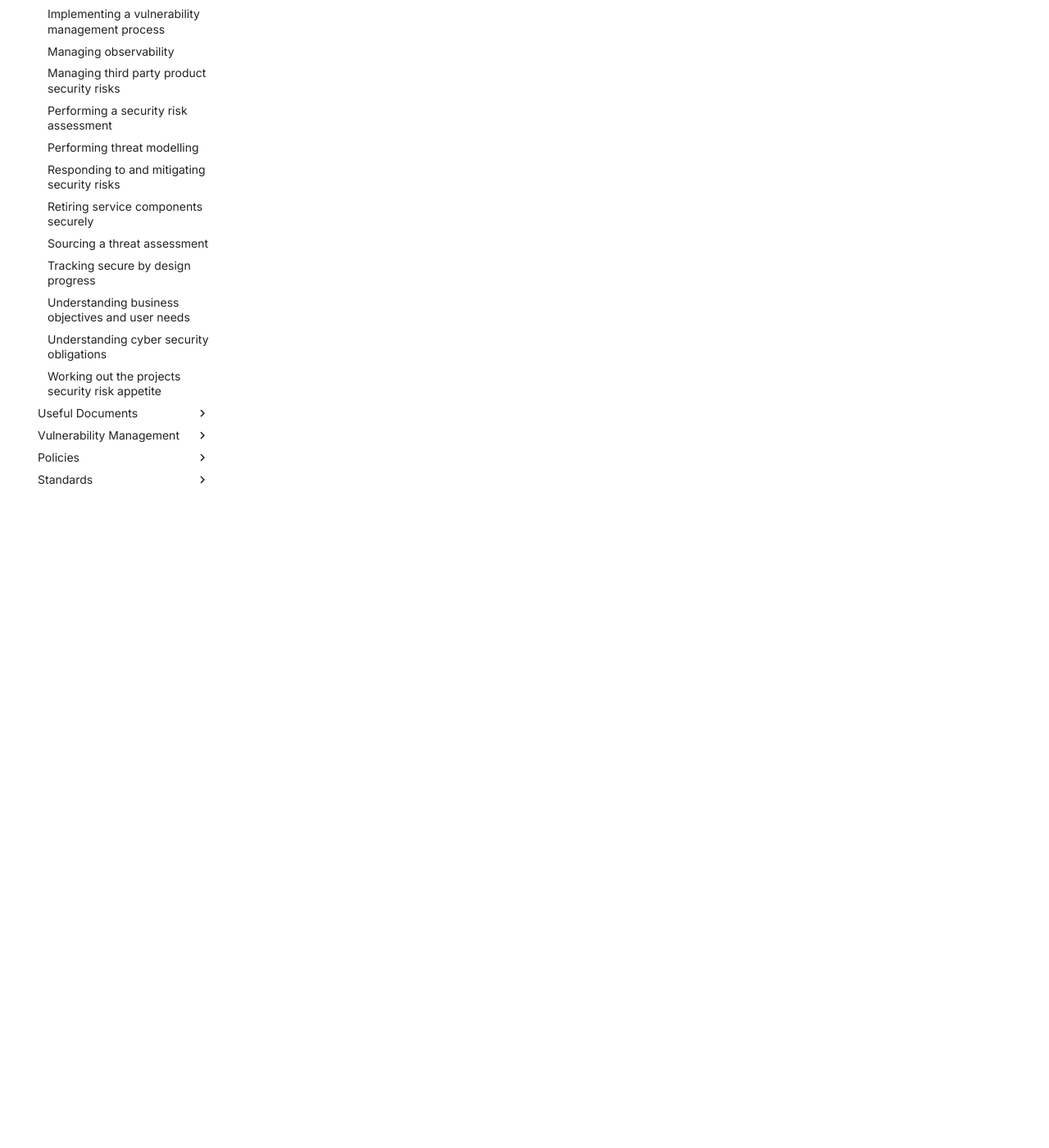
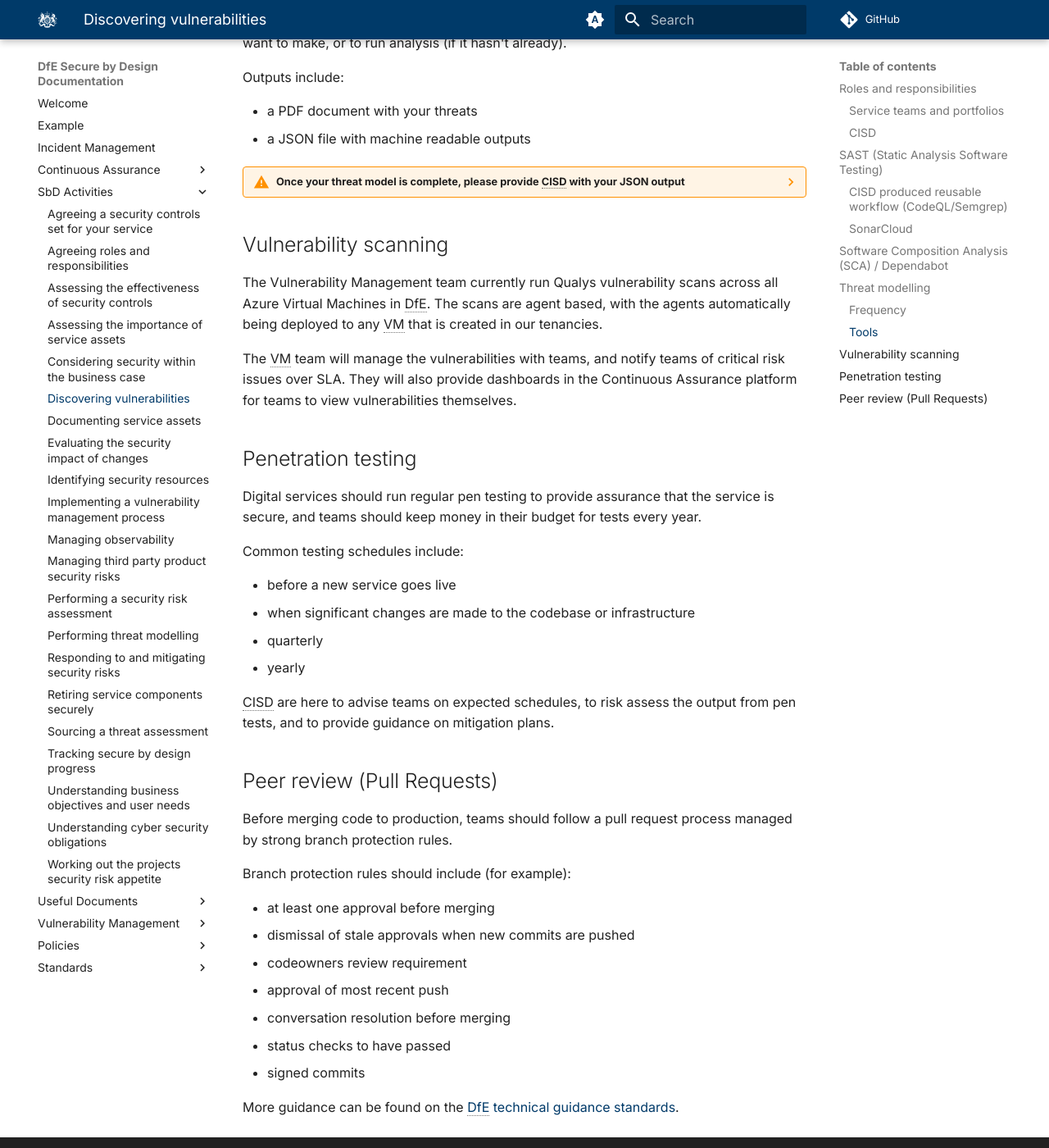
Before and after one commit to DFE-Digital/secure-by-design-docs, an MkDocs documentation site: the page built from docs/SbD Activities/discovering_vulnerabilities.md, in a window 1280 px wide and 1400 px high, scrolled down 3899 px. Shown: the whole window at 82% size. Built offline with MkDocs 1.6.1 and Material for MkDocs 9.7.7, drawn with Linux system fonts in a browser that asks for light colours; comment, search, counter and statistics services are not loaded; some of the changed text lies outside the part shown.

Commit message:
Discover vulns

```diff
--- a/docs/SbD Activities/discovering_vulnerabilities.md
+++ b/docs/SbD Activities/discovering_vulnerabilities.md
@@ -6,6 +6,27 @@ DfE CISD has provided a number of tools, templates and guides to help portfolios
 
 ## Roles and responsibilities
 
+### Service teams and portfolios
+
+It is the service teams and portfolios responsibility to produce secure digital services and to follow good practices when building their services.
+
+Part of building digital services is to ensure that potential vulnerabilities are found and fixed within reasonable timeframes to reduce the risk to the service and data. This should include steps that should be taken in multiple steps within the software development lifecycle to try and discover vulnerabilities and mitigate them.
+
+### CISD
+
+It is CISDs responsibility to provide support, guidance and tooling to digital service teams and portfolios in vulnerability discovery, mitigation planning, vulnerability tracking and risk management.
+
+CISD will:
+
+* provide SAST tooling, templates and guidance
+* provide SCA tooling, templates and guidance
+* provide threat modelling tooling, guidance and resource
+* provide mitigation plan assistance
+* provide vulnerability management for critical issues
+* run a Vulnerability Disclosure Programme
+* run vulnerability scans for virtual machines in Azure
+* provide assistance and guidance on building DAST scans into CI/CD
+* provide guidance and assistance on running penetration tests and producing mitigations for vulnerabilities
 
 
 ## SAST (Static Analysis Software Testing)
@@ -103,3 +124,41 @@ Outputs include:
 
 ??? warning "Once your threat model is complete, please provide CISD with your JSON output"
     Central location TBC. We will ingest your JSON output into [the continuous assurance platform](../Continuous%20Assurance/continuous_assurance.md) so you can easily track threats and vulnerabilities in one place.
+
+
+## Vulnerability scanning
+
+The Vulnerability Management team currently run Qualys vulnerability scans across all Azure Virtual Machines in DfE. The scans are agent based, with the agents automatically being deployed to any VM that is created in our tenancies.
+
+The VM team will manage the vulnerabilities with teams, and notify teams of critical risk issues over SLA. They will also provide dashboards in the Continuous Assurance platform for teams to view vulnerabilities themselves.
+
+
+## Penetration testing
+
+Digital services should run regular pen testing to provide assurance that the service is secure, and teams should keep money in their budget for tests every year.
+
+Common testing schedules include:
+
+* before a new service goes live
+* when significant changes are made to the codebase or infrastructure
+* quarterly
+* yearly
+
+CISD are here to advise teams on expected schedules, to risk assess the output from pen tests, and to provide guidance on mitigation plans.
+
+
+## Peer review (Pull Requests)
+
+Before merging code to production, teams should follow a pull request process managed by strong branch protection rules.
+
+Branch protection rules should include (for example):
+
+* at least one approval before merging
+* dismissal of stale approvals when new commits are pushed
+* codeowners review requirement
+* approval of most recent push
+* conversation resolution before merging
+* status checks to have passed
+* signed commits
+
+More guidance can be found on the [DfE technical guidance standards](https://technical-guidance.education.gov.uk/standards/storing-source-code/#repository-requirements).
```
Also changed, not shown: docs/standards/index.md (+9 -1 lines).
